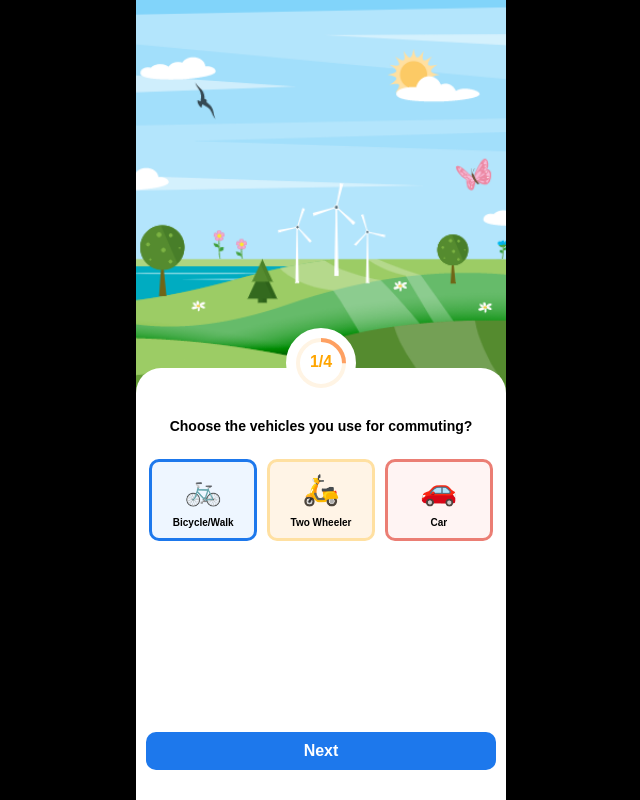
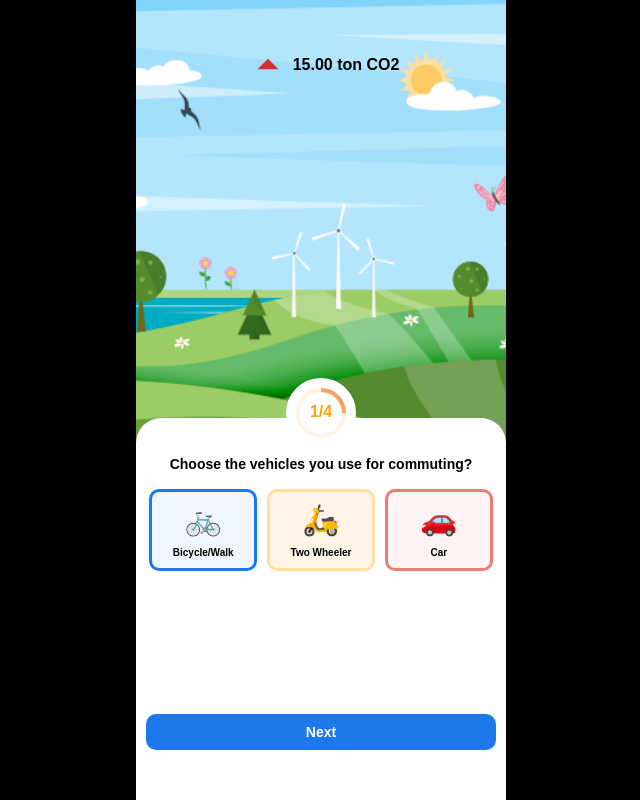
Before and after one commit to Sabareesh001/karmaCalculator, a React (Vite) app: page /survey in a window 1280 px wide. Shown: the whole page, without its empty margins (319-959 px from the left). Built offline with nearby package versions, Linux system fonts and the light colour scheme.

Commit message:
merged survey page

```diff
--- a/package.json
+++ b/package.json
@@ -12,14 +12,15 @@
   "dependencies": {
     "@emotion/react": "^11.13.3",
     "@emotion/styled": "^11.13.0",
+    "@mui/icons-material": "^6.1.1",
     "@mui/material": "^6.1.1",
     "@mui/x-charts": "^7.18.0",
     "axios": "^1.7.7",
     "chart.js": "^4.4.4",
     "chartjs-plugin-doughnutlabel": "^2.0.3",
     "react": "^18.3.1",
+    "react-chartjs-2": "^5.2.0",
     "react-circular-progressbar": "^2.1.0",
-    "react-chartjs-2": "^5.2.0",
     "react-dom": "^18.3.1",
     "react-router-dom": "^6.26.2"
   },
--- a/src/App.css
+++ b/src/App.css
@@ -1,7 +1,7 @@
 
 #root {
   font-family: sans-serif;
-
+}
 body {
 	margin: 0;
 	padding: 0;
--- a/src/components/circularProgressBarWithLabel/card/button/Button.jsx
+++ b/src/components/circularProgressBarWithLabel/card/button/Button.jsx
@@ -1,6 +1,6 @@
 import './Button.css';
 
-const Button = ({content,onClick})=>{
+const Button = ({content,onClick,type})=>{
     return(
         <div className='buttonContainer' onClick={onClick}>
             {content}
--- a/src/pages/Survey/SurveyPage.css
+++ b/src/pages/Survey/SurveyPage.css
@@ -2,6 +2,7 @@
     height:100%;
     width: 100%;
     display: flex;
+    overflow: hidden;
     flex-direction: column;
 }
 
@@ -12,6 +13,8 @@
 .inner-container .imageContainer{
      width: 100%;
      height: 107%;
+     position: relative;
+     top: -55px;
 
 }
 
@@ -62,7 +65,7 @@
     font-size: 14px;
     text-align: center;
     font-weight: bold;
-    top: -20px;
+    top: -12px;
 }
 
 .progressBarContainer{
@@ -78,6 +81,9 @@
     padding: 10px;
     display: flex;
     gap: 10px;
+    position: relative;
+    top: -20px;
+    font-size: 14px;
 }
 .buttonsContainer>div{
     flex: 1;
@@ -85,4 +91,32 @@
 
 .stepPageContainer{
     flex: 1;
+    position: relative;
+    top: -20px;
 }
+
+.scoreContainer{
+    color: black;
+    position: relative;
+    display: flex;
+    top: 40px;
+    z-index: 1;
+    /* background-color: white; */
+    font-weight: bold;
+    justify-content: center;
+    align-items: center;
+}
+
+.score{
+    display: flex;
+    padding: 0px;
+    justify-content: center;
+    align-items: center;
+}
+
+
+.arrowUp{
+    font-size: 50px;
+    display:flex;
+    align-items: center;
+}
--- a/src/pages/Survey/SurveyPage.jsx
+++ b/src/pages/Survey/SurveyPage.jsx
@@ -7,6 +7,7 @@ import surveypage4 from "/src/assets/surveypage4.png";
 import surveypage5 from "/src/assets/surveypage5.png";
 import surveypage6 from "/src/assets/surveypage6.png";
 import bicycle from "/src/assets/Bicycle.png";
+import ArrowDropUpIcon from '@mui/icons-material/ArrowDropUp';
 import {
   CircularProgressbarWithChildren,
   buildStyles,
@@ -14,49 +15,81 @@ import {
 import Card from "../../components/circularProgressBarWithLabel/card/Card";
 import Button from "../../components/circularProgressBarWithLabel/card/button/Button";
 import PromptContainer from "./promptContainer/PromptContainer";
-import { useNavigate } from "react-router-dom";
+import { useNavigate, useSearchParams } from "react-router-dom";
 const SurveyPage = () => {
   const navigate = useNavigate();
-  const [score, setScore] = useState(0);
+  const [searchParams,setSearchParams] = useSearchParams();
+  const [score, setScore] = useState(15);
   const [currStep, setCurrStep] = useState(1);
   const [prevStep,setPrevStep] = useState(1);
   const [isLast,setIsLast] = useState(false);
   const totalSteps = 4;
+  useEffect(() => {
+    setCurrStep(Number(searchParams.get('page')) || 1); // Default to 1 if not present
+  }, [searchParams]);
   const [backgroundImages, setBackgroundImages] = useState([
     {
-      score: 0,
+      score: 15,
       img_url: surveypage1,
     },
     {
-      score: 5,
+      score: 16,
       img_url: surveypage2,
     },
     {
-      score: 10,
+      score: 16.5,
       img_url: surveypage3,
     },
     {
-      score: 15,
+      score: 17,
       img_url: surveypage4,
     },
     {
-      score: 20,
+      score: 17.5,
       img_url: surveypage5,
     },
     {
-      score: 25,
+      score: 17.6,
       img_url: surveypage6,
     },
   ]);
+
+  const navigateNextQuestion = ()=>{
+    setScore((prev)=>((prev+0.35)))
+    const nextStep = (Math.floor(currStep) + 1).toFixed(1);
+    setSearchParams({ page: nextStep });
+  }
+
+  const handleNext = () => {
+    setScore((prev)=>((prev+0.35)))
+    console.log((score+0.35).toFixed(2))
+    const nextStep = (currStep + 0.1).toFixed(1);
+    setSearchParams({ page: nextStep });
+  };
+
+  const handleBack = () => {
+    navigate(-1);
+  };
   return (
     <div className="container">
       <div className="inner-container ">
+      <div className="scoreContainer">
+        <div className="score"><div className="arrowUp">
+          <ArrowDropUpIcon color="error" fontSize="inherit" />
+        </div> {score.toFixed(2)} ton CO2</div>
+        </div>
+
         <div className="imageContainer">
-          {
+          { backgroundImages &&
             <img
               src={
-                backgroundImages?.find((data) => {
-                  return data.score === score;
+                backgroundImages?.find((data,i) => {
+                  if(i<backgroundImages.length-1){
+                    return score>=data.score && score<=backgroundImages[i+1].score;
+                  }
+                  else{
+                    return true
+                  }
                 }).img_url
               }
             />
@@ -82,26 +115,20 @@ const SurveyPage = () => {
           </div>
         </div>
        <div className="stepPageContainer">
-       <PromptContainer setIsLast={setIsLast} setCurrStep={setCurrStep} currStep={currStep}  />
+       <PromptContainer  isLast={isLast} setIsLast={setIsLast} navigateNextQuestion={navigateNextQuestion}  currStep={currStep}  />
        </div>
-        <div className="buttonsContainer">
-        { !isLast && currStep<totalSteps+0.9 &&
-          <Button
-          onClick={()=>{
-            setPrevStep(currStep)
-            setCurrStep((prev)=>(prev+0.1))
-          }}
-          content={"Next"} />
-          }
-        {  !isLast &&  currStep>1 && currStep<totalSteps+1 &&
-          <Button
-          onClick={()=>{
-              setCurrStep(prevStep)
-          }}
-          content={"Back"} />}
-       { isLast &&
-        <Button onClick={()=>{navigate('/karmareport')}} content={"Calculate Carbon Footprint"}/>}
-        </div>
+       <div className="buttonsContainer">
+       {!isLast && currStep > 1 && currStep < totalSteps + 1 && (
+          <Button type='light' onClick={handleBack} content={"Back"} />
+        )}
+        {!isLast && currStep < totalSteps + 1 && (
+          <Button onClick={handleNext} content={"Next"} />
+        )}
+
+        {isLast && (
+          <Button onClick={() => navigate('/karmareport')} content={"Calculate Carbon Footprint"} />
+        )}
+      </div>
 
       </div>
     </div>
--- a/src/pages/Survey/promptContainer/PromptContainer.jsx
+++ b/src/pages/Survey/promptContainer/PromptContainer.jsx
@@ -2,8 +2,9 @@ import { useEffect, useState } from "react";
 import "./PromptContainer.css"
 import CardContainer from "../cardContainer/CardContainer";
 import SliderWithBlocks from "../../../components/circularProgressBarWithLabel/card/slider/Slider";
+import { replace, useNavigate } from "react-router-dom";
 
-const PromptContainer = ({ currStep,setCurrStep,setIsLast}) => {
+const PromptContainer = ({ isLast,currStep,setIsLast,navigateNextQuestion}) => {
   const [questions] = useState([
    [ { q: "Choose the vehicles you use for commuting?" },
     { q: "How many Vehicles do you own?" },
@@ -166,7 +167,10 @@ const PromptContainer = ({ currStep,setCurrStep,setIsLast}) => {
   useEffect(()=>{
     const decimalStep = Math.floor((currStep * 10) % 10);
     if((decimalStep+1)>questions[Math.floor(currStep)-1].length){
-          setCurrStep(Math.floor(currStep)+1)
+          navigateNextQuestion();
+          if(isLast){
+            setIsLast(false);
+          }
     }
     else if(Math.floor(currStep)===questions.length){
       setIsLast(true);
```
Also changed, not shown: 1 other file (tests, documents, lock files or other folders).
